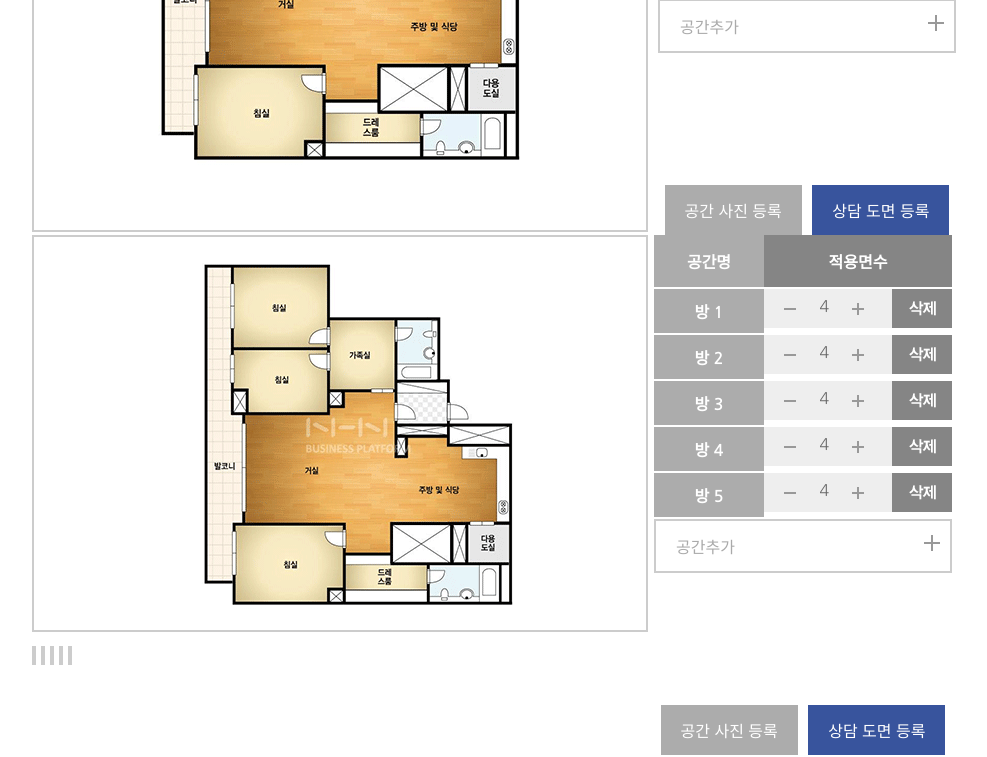
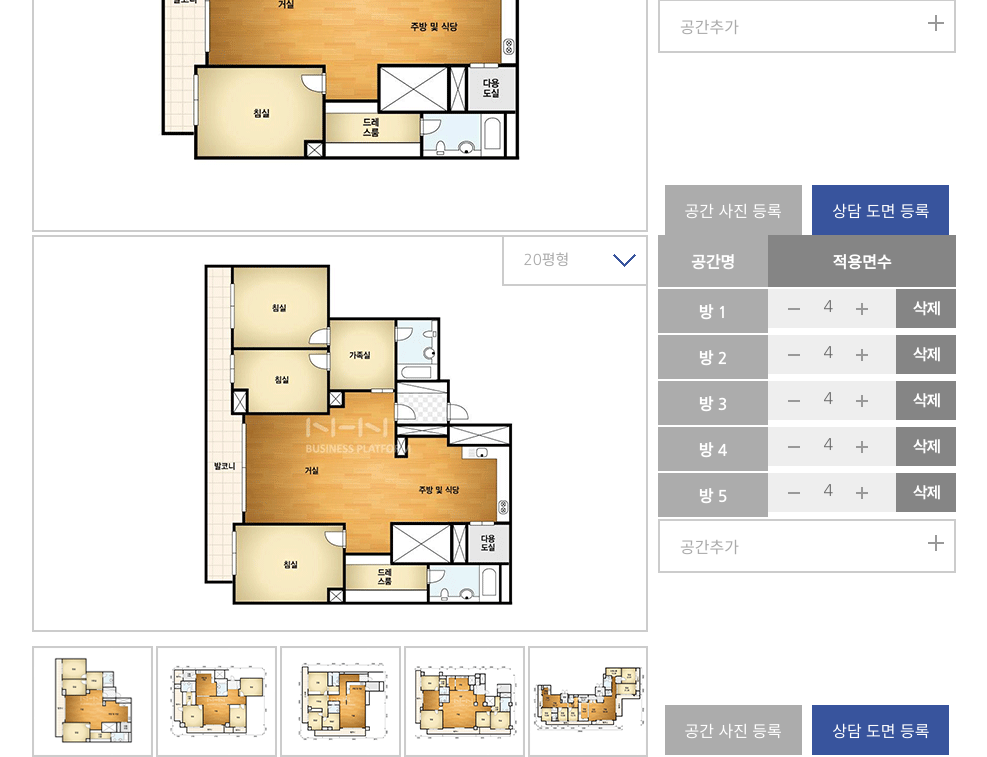
Before and after one commit to younhae527/paint_front, a plain HTML site: page sub/part04_paintingpageSelect.html in a window 1280 px wide. Shown: the part 502-1259 px from the top of the page, without its empty margins (18-1005 px from the left). Drawn offline with Linux system fonts and the light colour scheme.

Commit message:
mode file

```diff
--- a/css/sub.css
+++ b/css/sub.css
@@ -128,10 +128,15 @@ a.btnDown{ position:absolute; right:0; bottom:0; }
 .part04-container-inner__contentBox__takeArea-addArea{ border:2px solid #ccc; padding:13px 0 13px 20px; font-size:16px; color:#aaa; position:relative; }
 .part04-container-inner__contentBox__takeArea-addArea .btn-add{ position:absolute; right:10px; top:10px; display:block;  }
 
-.part04-container-Inner__ImgBox-slide{ width:612px; float:left; }
-.part04-container-Inner__ImgBox-slide-BigImg{ width:612px; border:2px solid #ccc; margin-bottom:9px; }
+.part04-container-Inner__ImgBox-slide{ width:616px; float:left; }
+.part04-container-Inner__ImgBox-slide-BigImg{ width:612px; border:2px solid #ccc; margin-bottom:9px; position:relative; }
+.part04-container-Inner__ImgBox-slide-BigImg select{ position:absolute; right:-2px; top:-2px; z-index:10; color:#aaa; }
 .part04-container-Inner__ImgBox-slide-SumnailImg:after{ content:''; display:block; clear:both; }
-.part04-container-Inner__ImgBox-slide-SumnailImg li{ border:2px solid #ccc; }
+.part-container-wrap  .part04-container-Inner__ImgBox-slide-SumnailImg li{ border:2px solid #ccc; float:left; margin-right:3px; }
+.part-container-wrap  .part04-container-Inner__ImgBox-slide-SumnailImg li:last-child{ margin-right:0; }
+
+span.customSelect01 { position:absolute; right:-2px; top:-2px; margin-left:10px; font-size:16px; background:url("../img/sub/common/btn_customSelect.gif") no-repeat scroll right center #fff; border:2px solid #ccc; color:#aaa; padding:11px 0 15px 20px; text-indent: 0; width: 20%; }
+
 
 .paintingColorSelectWrap{ margin:0 50px; }
 .paintingColorSelectWrap:after{ content:''; display:block; clear:both; }
--- a/js/common.js
+++ b/js/common.js
@@ -33,6 +33,7 @@ $(function(){
 /* 커스텀셀렉트박스 */
 $(document).ready(function(){
     $('.customSelect').customSelect();
+    $('.customSelect01').customSelect();
 });
 
 /* Pretty Checkable */
--- a/sub/part04_paintingpageSelect.html
+++ b/sub/part04_paintingpageSelect.html
@@ -160,14 +160,20 @@
                 <div class="part04-container-Inner__ImgBox-slide">
                     <div class="part04-container-Inner__ImgBox-slide-BigImg">
                         <img src="../img/sub/part04_tab02-img.gif" alt="" />
+                        <select class="customSelect01">
+                            <option>20평형</option>
+                            <option>30평형</option>
+                            <option>40평형</option>
+                            <option>50평형</option>
+                        </select>
                     </div>
                     <!-- //part04-container-Inner__ImgBox-slide-BigImg -->
                     <ul class="part04-container-Inner__ImgBox-slide-SumnailImg">
-                        <li><a href="javascript:;"></a></li>
-                        <li><a href="javascript:;"></a></li>
-                        <li><a href="javascript:;"></a></li>
-                        <li><a href="javascript:;"></a></li>
-                        <li><a href="javascript:;"></a></li>
+                        <li><a href="javascript:;"><img src="../img/sub/part04_sumnail-img01.gif" alt="" /></a></li>
+                        <li><a href="javascript:;"><img src="../img/sub/part04_sumnail-img02.gif" alt="" /></a></li>
+                        <li><a href="javascript:;"><img src="../img/sub/part04_sumnail-img03.gif" alt="" /></a></li>
+                        <li><a href="javascript:;"><img src="../img/sub/part04_sumnail-img04.gif" alt="" /></a></li>
+                        <li><a href="javascript:;"><img src="../img/sub/part04_sumnail-img05.gif" alt="" /></a></li>
                     </ul>
                 </div>
                 <!-- //part04-container-Inner__ImgBox -->
```
